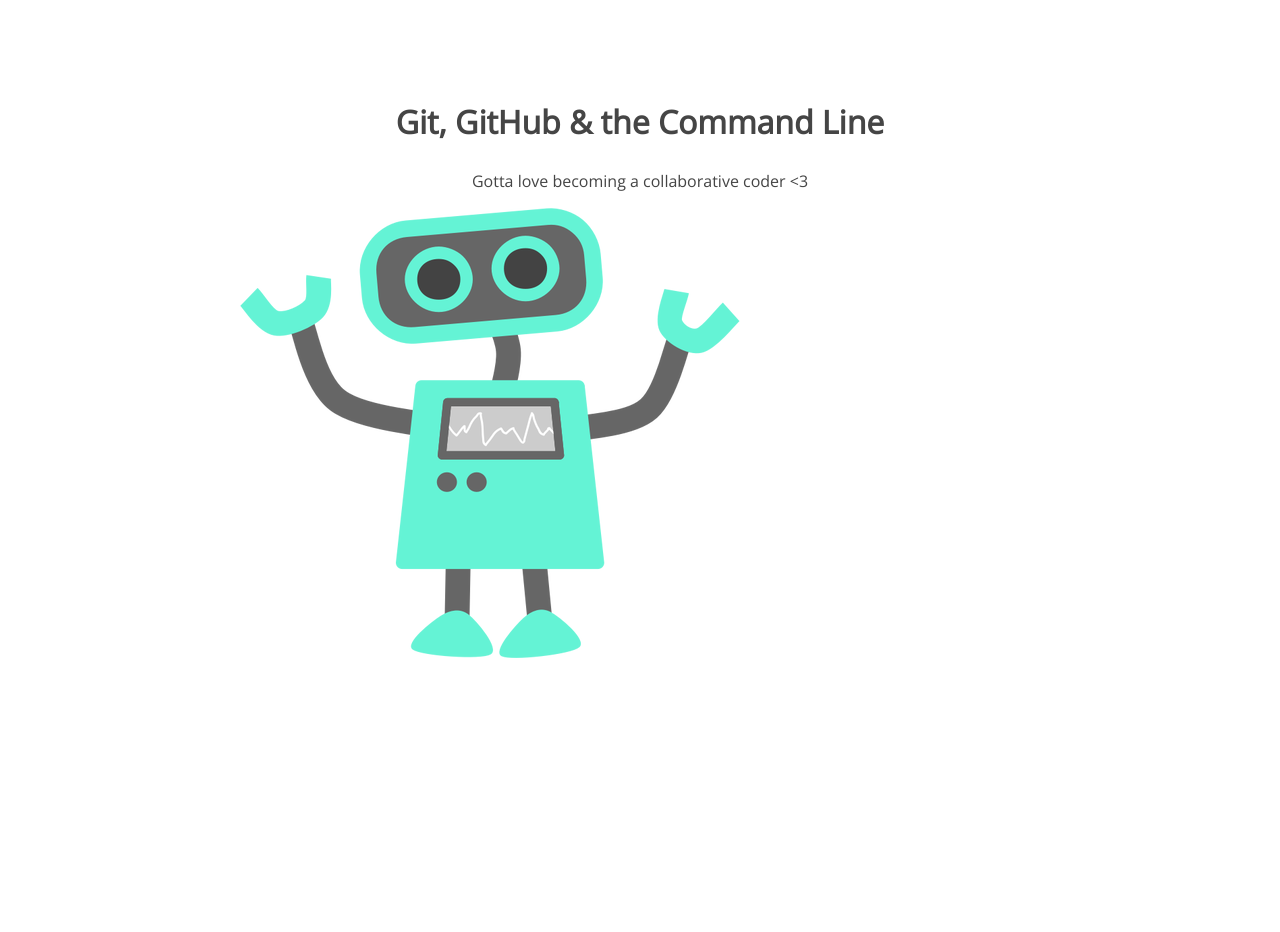
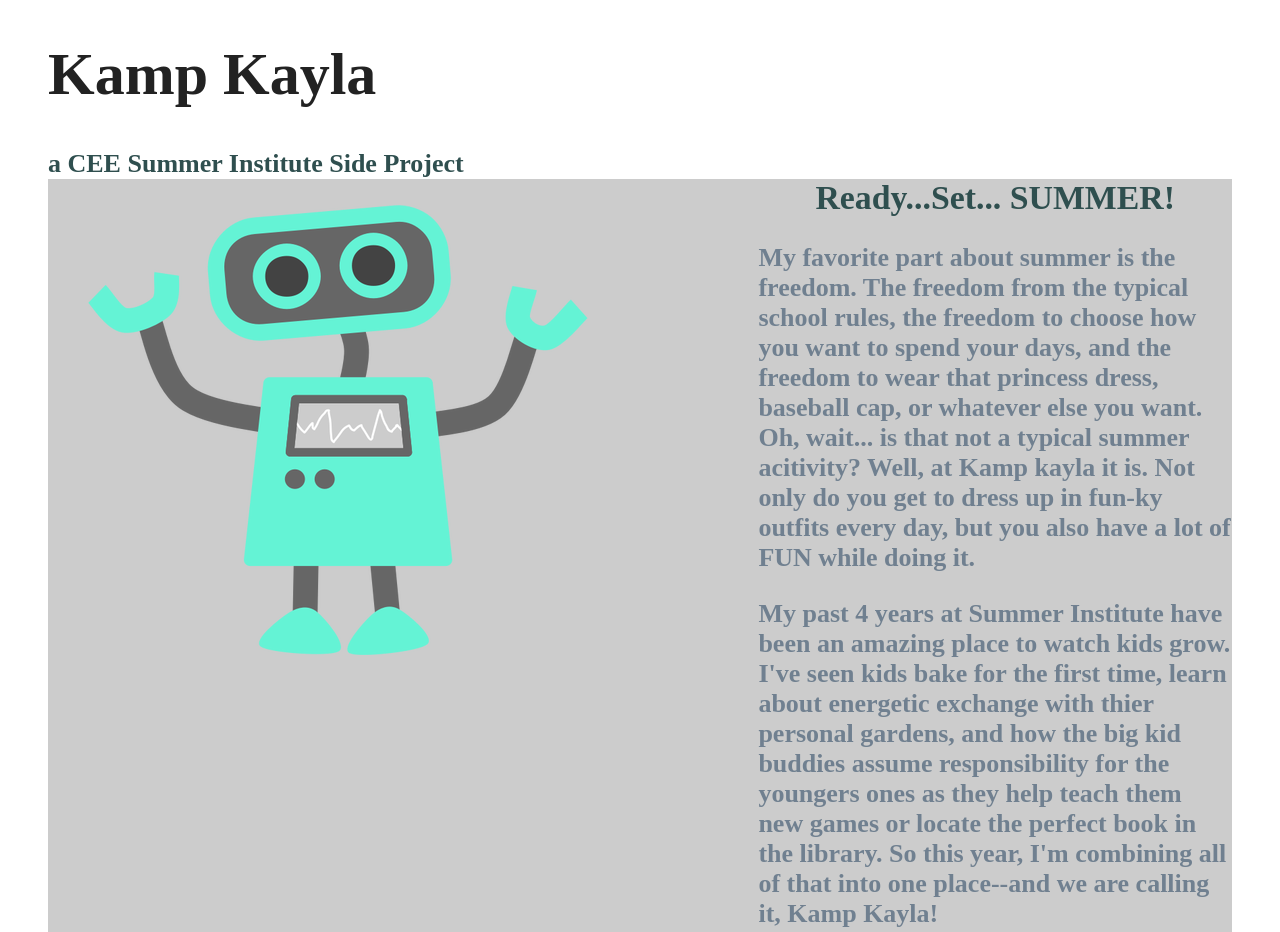
Before and after one commit to klajoy88/105-project-master, a plain HTML site: page index.html in a window 1280 px wide. Shown: the top 932 px of the page. Before the commit the page ends 800 px from the top, so only its background shows below. Drawn offline with nearby package versions, Linux system fonts and the light colour scheme.

Commit message:
kamp kayla

```diff
--- a/css/style.css
+++ b/css/style.css
@@ -1,16 +1,124 @@
-section {
-	width: 800px;
-	margin: 100px auto;
+html {
+    background-color: #fff;
+    height: 100%;
+    width: 100%;
 }
-section h1,
-section p {
+body {
+    font: 'Open Sans', sans-serif;
+    font-weight: 300;
+    padding: 0 2em;
+    font-size: 1.25em;
+    height: 100%;
+    color: #fff;
+}
+
+header {
+    height: 80px;
+    width: 100%;
+		margin-bottom: 20px;
+}
+
+h1{
+	width: 100%;
+	font-size: 3em;
+	color: #222222;
+}
+
+h2 {
+	display: inline;
+	font-size: 1.5em;
+	color: slategray;
 	text-align: center;
-	color: #454545;
 }
-section h1 {
-	font: 32px 'Open Sans';
-	font-weight: bold;
+
+
+.main{
+	width: 100%;
+	height: auto;
+	overflow:auto;
+	margin: auto;
+	background-color: #ccc;
 }
-section p {
-	font: 16px 'Open Sans';
+
+
+
+
+#robo-img {
+	width: 30%;
+	float:left;
+	margin-right: 20px;
 }
+
+#summer-info {
+	width: 40%;
+	float:right;
+}
+
+h2 {
+	font-size: 1.5em;
+	color: darkslategray;
+	text-align: center;
+}
+
+p {
+	font-size: 1em;
+	color: slategrey;
+	text-align: left;
+}
+
+
+.flex-container {
+	clear: both;
+  display:flex;
+  justify-content:center;
+  align-items:center;
+  flex-flow: row wrap;
+	justify-content: space-between;
+
+  -webkit-flex-flow: row wrap;
+	display: -webkit-box;
+  display: -moz-box;
+  display: -ms-flexbox;
+  display: -webkit-flex;
+}
+
+.flex-item {
+	clear:both;
+	width: 30%;
+	height: auto;
+	display:flex;
+	justify-content:center;
+	align-items:center;
+	padding: 10px;
+
+	display: -webkit-box;
+	display: -moz-box;
+	display: -ms-flexbox;
+	display: -webkit-flex;
+}
+
+h2 {
+	font-size: 1.3em;
+	color: darkslategray;
+}
+
+p span {
+	font-size: 1.2em;
+	color: darkslategray;
+	text-align: center;
+}
+
+p {
+	clear: both;
+	font-size: 1em;
+	color: slategray;
+	text-align: left;
+}
+
+#morning-minutes {
+	border-right: 1px solid gray;
+}
+
+#passion-project {
+	border-left: 1px solid gray;
+}
--- a/index.html
+++ b/index.html
@@ -2,15 +2,68 @@
 <html lang="en">
 <head>
 	<meta charset="UTF-8">
-	<title>Let's Learn Git, GitHub and the Command Line</title>
+	<title>Kamp Kayla | Summer Institute for Kids</title>
 	<link href='http://fonts.googleapis.com/css?family=Open+Sans' rel='stylesheet' type='text/css'>
 	<link rel="stylesheet" href="css/style.css">
 </head>
+
 <body>
-	<section>
-		<h1>Git, GitHub & the Command Line</h1>
-		<p>Gotta love becoming a collaborative coder <3</p>
-		<img src="img/happy-blue-robot.png">
+
+<header>
+	<h1>Kamp Kayla</h1>
+	<h2>a CEE Summer Institute Side Project<h2>
+<header>
+
+	<section class="main">
+		<aside class="main-intro">
+
+			<figure id="robo-img">
+				<img src="img/happy-blue-robot.png">
+			</figure>
+
+			<div id="summer-info">
+				<h2>Ready...Set... SUMMER!</h2>
+				<p>My favorite part about summer is the freedom. The freedom from the typical school rules, the freedom to choose how you want to spend your days, and the freedom to wear that princess dress, baseball cap, or whatever else you want. Oh, wait... is that not a typical summer acitivity? Well, at Kamp kayla it is. Not only do you get to dress up in fun-ky outfits every day, but you also have a lot of FUN while doing it.</p>
+				<p>My past 4 years at Summer Institute have been an amazing place to watch kids grow. I've seen kids bake for the first time, learn about energetic exchange with thier personal gardens, and how the big kid buddies assume responsibility for the youngers ones as they help teach them new games or locate the perfect book in the library. So this year, I'm combining all of that into one place--and we are calling it, Kamp Kayla! </p>
+				<p>Each day will be broken up into 4 major parts, and each day of the week will be based around a range of thematic activites. This will allow for a balance of physical activites, some mental acquity, individual passion projects, big group acitivites, and all the while working on forming friendships, cultivating life lessons, and walking away with a well-rounded, absolutely awesome summer camp experience.
+			</div>
+		</aside>
+	</section>
+
+		<aside class="flex-container">
+			<div class="flex-item" id="morning-minutes">
+				<p><span>Morning Minutes</span><br><br>Each morning will begin by putting our brains to work. It will be the same structure each morning, with either some guided focus on what to brainstorm about, or choose something different, it's up to you. Maybe it will be story writing, math fitness, reading your passion-pick book, personal goal setting, or anything other mental acitivty that gets us geared up and prepared for the day. Morning Minutes will be followed by working on something I call a "Passion Project" which is to contribute a little bit of time each day to something that you feel passionate about. The morning will be our time to explore what really sets your soud on fire!</p>
+			</div>
+
+			<div class="flex-item" id="weekly-roundup">
+				<p><span>Weekly Round-up</span><br><br>Each day of the week will have a separate focus and will be applied throughout the day, from our Morning Minutes to our afternoon group activites: Movement Monday is everything from dance and group games, sports, and yoga stretches. Yummy Tummy Tuesday will include some baking and planting our own vegetable plant. Wacky Science Wednesday will include some fun kitchen chemistry as well as some outdoor nature scavenger hunts. Tinker-time Thursday will allow for some creative exploration and innovation as kids get a chance to create and build whatever they want, whether it's arts+crafts, a cardboard project, or maybe something for thier passion project! Feed-Me Friday will be food-focused--giving back to those who need it, as well as making some treats for ourselves and a very special fun Friday treat to end the week.
+			</div>
+
+			<div class="flex-item" id="passion-project">
+				<p><span>Passion Project</span><br><br>The passion project is broken up into two parts: the kid's individual passion-pick which is their focus for thier summer project. We will have time to write, brainstorm, and create, any and all ideas that may arise. As a whole we will also pick a "Helping Hands" passion project which will be my focus, and will be a collective effort as a whole to do something kind and helpful to give back to our community. Each day we will set aside some time to work directly on the project, as well as some additional time may be spent while tinkering or in morning minutes working on something that can contribute to your passion.
+			</div>
+		</aside>
+
+		<section class="photo-album">
+			<div class="photo">
+			</div>
+
+			<div class="photo">
+			</div>
+
+			<div class="photo">
+			</div>
+
+			<div class="photo">
+			</div>
+
+			<div class="photo">
+			</div>
+
+			<div class="photo">
+			</div>
+		</section>
+
 	</section>
 </body>
 </html>
```
